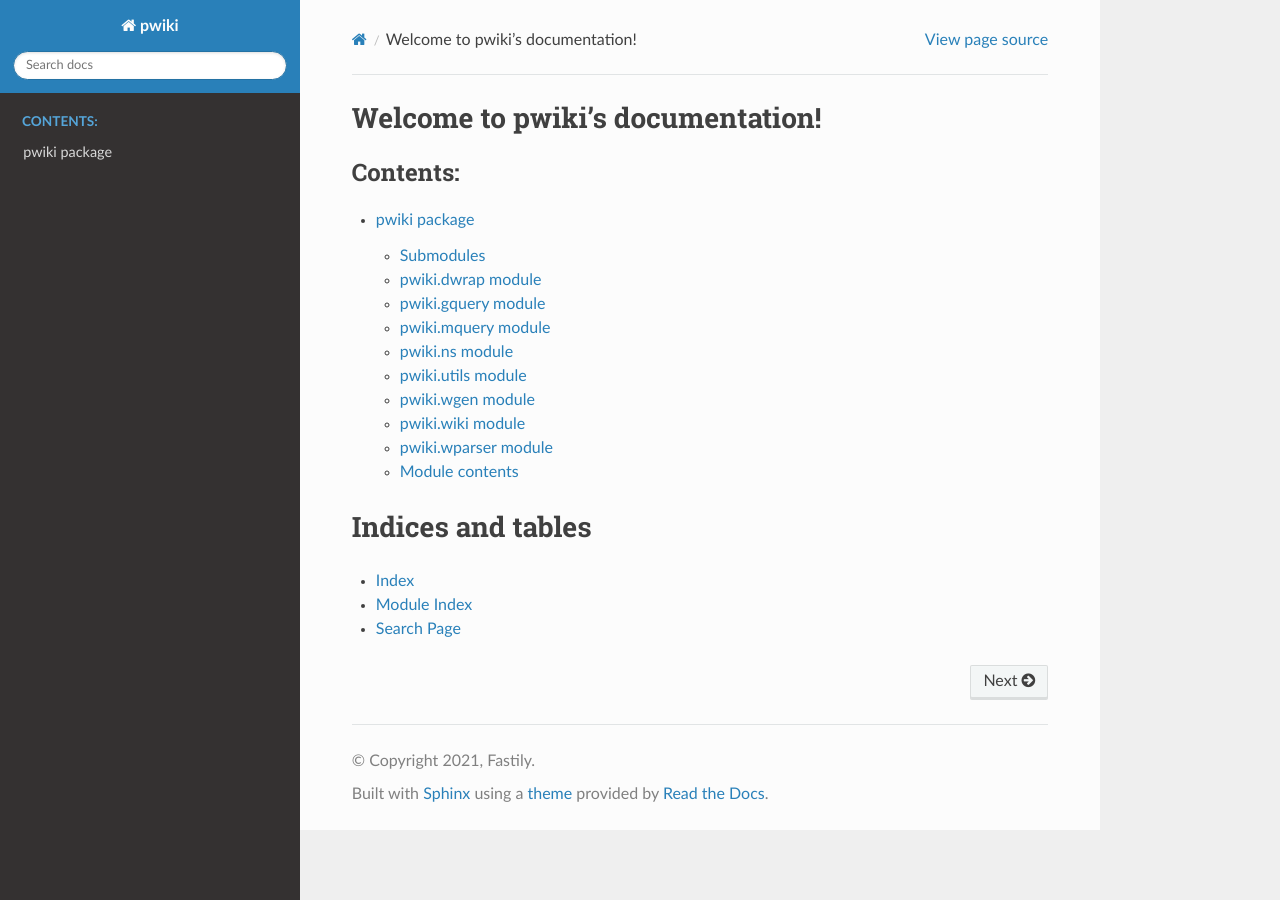
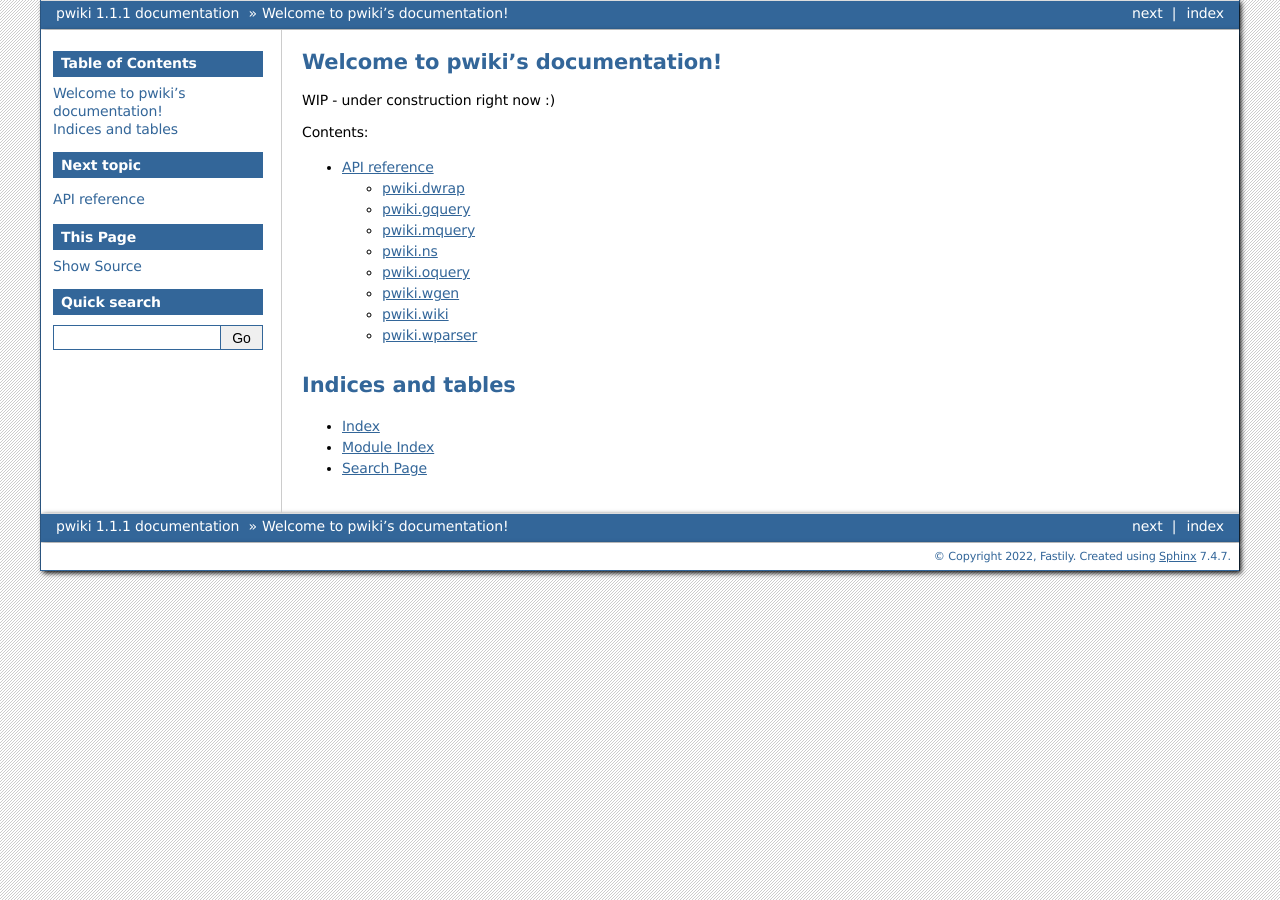
Before and after one commit to fastily/pwiki, a Sphinx documentation site: the page built from docs/source/index.rst, in a window 1280 px wide. Built offline with Sphinx 7.4.7, drawn with Linux system fonts in a browser that asks for light colours.

Commit message:
second pass at building sphinx docs

```diff
--- a/docs/source/conf.py
+++ b/docs/source/conf.py
@@ -1,3 +1,5 @@
+"""pwiki sphinx doc config.  To build docs run `sphinx-build -b html docs/source/ docs/build/html` from project root directory"""
+
 # Configuration file for the Sphinx documentation builder.
 #
 # This file only contains a selection of the most common options. For a full
@@ -10,17 +12,25 @@
 # add these directories to sys.path here. If the directory is relative to the
 # documentation root, use os.path.abspath to make it absolute, like shown here.
 #
-import sphinx_rtd_theme
-import os
+# import os
+# import sys
+# sys.path.insert(0, os.path.abspath('.'))
+
 import sys
-sys.path.insert(0, os.path.abspath('../..'))
 
+from datetime import datetime
+from pathlib import Path
+
+sys.path.insert(0, Path(__file__).parents[2].resolve().as_posix())
 
 # -- Project information -----------------------------------------------------
 
 project = 'pwiki'
-copyright = '2021, Fastily'
 author = 'Fastily'
+copyright = f'{datetime.today().year}, {author}'
+
+# The full version, including alpha/beta/rc tags
+release = '1.1.1'
 
 
 # -- General configuration ---------------------------------------------------
@@ -29,13 +39,13 @@
 # extensions coming with Sphinx (named 'sphinx.ext.*') or your custom
 # ones.
 extensions = [
-    "sphinx_rtd_theme",
-    # 'sphinx.ext.autodoc',
+    'sphinx.ext.autodoc',
+    # 'sphinx.ext.autosummary',
     'sphinx.ext.napoleon'
 ]
 
 # Add any paths that contain templates here, relative to this directory.
-# templates_path = ['_templates']
+templates_path = ['_templates']
 
 # List of patterns, relative to source directory, that match files and
 # directories to ignore when looking for source files.
@@ -48,12 +58,11 @@
 # The theme to use for HTML and HTML Help pages.  See the documentation for
 # a list of builtin themes.
 #
-html_theme = 'sphinx_rtd_theme'
+html_theme = 'bizstyle'
 
 # Add any paths that contain custom static files (such as style sheets) here,
 # relative to this directory. They are copied after the builtin static files,
 # so a file named "default.css" will overwrite the builtin "default.css".
-# html_static_path = ['_static']
+html_static_path = ['_static']
 
-
-# sphinx-apidoc -f -o source/ ../pwiki/ && make html
+autodoc_preserve_defaults = True  # don't interpret defualt function parameters
--- a/docs/source/index.rst
+++ b/docs/source/index.rst
@@ -1,16 +1,18 @@
 .. pwiki documentation master file, created by
-   sphinx-quickstart on Sun May  2 22:11:56 2021.
+   sphinx-quickstart on Tue Jan 18 16:14:36 2022.
    You can adapt this file completely to your liking, but it should at least
    contain the root `toctree` directive.
 
 Welcome to pwiki's documentation!
 =================================
 
+WIP - under construction right now :)
+
 .. toctree::
    :maxdepth: 2
    :caption: Contents:
 
-   pwiki
+   reference
 
 
 
--- a/docs/source/pwiki.rst
+++ b/docs/source/reference.rst
@@ -1,10 +1,7 @@
-pwiki package
+API reference
 =============
 
-Submodules
-----------
-
-pwiki.dwrap module
+pwiki.dwrap
 ------------------
 
 .. automodule:: pwiki.dwrap
@@ -12,7 +9,8 @@
    :undoc-members:
    :show-inheritance:
 
-pwiki.gquery module
+
+pwiki.gquery
 -------------------
 
 .. automodule:: pwiki.gquery
@@ -20,7 +18,8 @@
    :undoc-members:
    :show-inheritance:
 
-pwiki.mquery module
+
+pwiki.mquery
 -------------------
 
 .. automodule:: pwiki.mquery
@@ -28,7 +27,8 @@
    :undoc-members:
    :show-inheritance:
 
-pwiki.ns module
+
+pwiki.ns
 ---------------
 
 .. automodule:: pwiki.ns
@@ -37,16 +37,16 @@
    :show-inheritance:
 
 
-pwiki.utils module
-------------------
+pwiki.oquery
+---------------
 
-.. automodule:: pwiki.utils
+.. automodule:: pwiki.oquery
    :members:
    :undoc-members:
    :show-inheritance:
 
 
-pwiki.wgen module
+pwiki.wgen
 -----------------
 
 .. automodule:: pwiki.wgen
@@ -54,7 +54,8 @@
    :undoc-members:
    :show-inheritance:
 
-pwiki.wiki module
+
+pwiki.wiki
 -----------------
 
 .. automodule:: pwiki.wiki
@@ -62,18 +63,11 @@
    :undoc-members:
    :show-inheritance:
 
-pwiki.wparser module
+
+pwiki.wparser
 --------------------
 
 .. automodule:: pwiki.wparser
    :members:
    :undoc-members:
    :show-inheritance:
-
-Module contents
----------------
-
-.. automodule:: pwiki
-   :members:
-   :undoc-members:
-   :show-inheritance:
--- /dev/null
+++ b/requirements-docs.txt
@@ -0,0 +1 @@
+Sphinx==4.4.0
```
Also changed, not shown: 2 other files.
